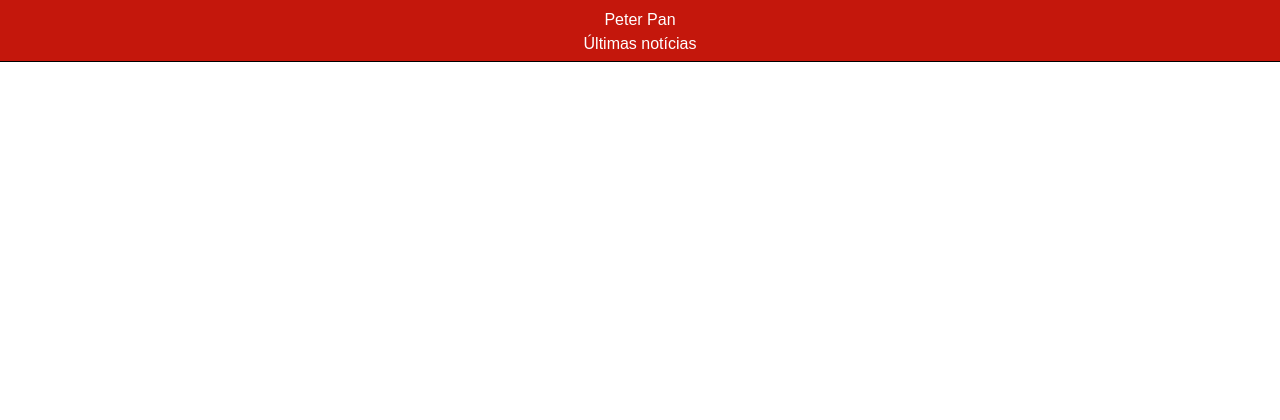
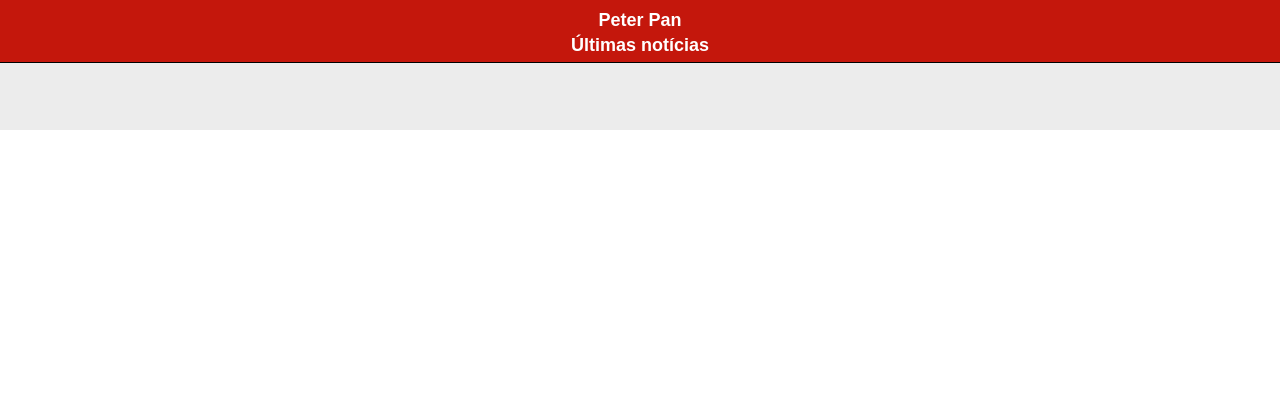
Before and after one commit to Dayof/peterpan, a Flask app: page / in a window 1280 px wide. Shown: the top 420 px of the page. Run offline with Flask 2, Linux system fonts and the light colour scheme; data that the repository does not hold is empty; some libraries are stand-ins or nearby versions.

Commit message:
Updated front end gui

```diff
--- a/peterpan/templates/home.html
+++ b/peterpan/templates/home.html
@@ -16,10 +16,11 @@
         text-align: center;
       }
       .navbar-fixed-top {
-        font-size: 16px;
-        line-height: 14px;
+        font-size: 18px;
+        line-height: 82%;
         padding-top: 1%;
         border-bottom-color: black;
+        font-weight: bold;
       }
       .navbar-fixed-bottom {
         font-size: 11px;
@@ -27,8 +28,14 @@
         width: 100%;
       }
       .jumbotron {
+        background-color: white;
         border-radius: 15px;
-        width:97%;
+        width: 90%;
+        margin-left: 5%;
+      }
+      ul {
+        padding-left: 0;
+        list-style-type: none;
       }
     </style>
   </head>
@@ -42,16 +49,20 @@
           </div>
         </div>
       </div>
-      <div class="container-fluid">
-        <p style="padding-top:7%"></p>
+      <div style="background-color:#ececec">
+        <div class="container-fluid">
+          <p style="padding-top:6%"></p>
+        </div>
+        <div class="content" >
+          {% block body %}{% endblock %}
+        </div>
+        <div class="container-fluid">
+          <p style="padding-bottom:2%"></p>
+        </div>
       </div>
-      <div class="content" >
-        {% block body %}{% endblock %}
-      </div>
-
       <div class="footer" >
        <footer>
-          <div class="navbar navbar-inverse navbar-fixed-bottom"  >
+          <div class="navbar navbar-inverse navbar-fixed-bottom">
             <div class="container" style="width: 100%">
               <div class="navbar-header" style="width: 100%">
               Desenvolvido por: Dayanne Fernandes, Gabriel Naves, Ícaro Mota e Jéssica Souza
@@ -59,7 +70,6 @@
             </div>
           </div>
         </footer>
-
       </div>
     </div>
   </body>
--- a/peterpan/templates/links_list.html
+++ b/peterpan/templates/links_list.html
@@ -4,7 +4,9 @@
 	<ul>
 		{% for d in content %}
 			<div class="jumbotron">
-        <a href={{d[1]}}>{{d[0]}}</a>
+        <div class="col-xs-12">
+          <a href={{d[1]}}>{{d[0]}}</a>
+        </div>
       </div>
 		{% endfor %}
 	</ul>
```
